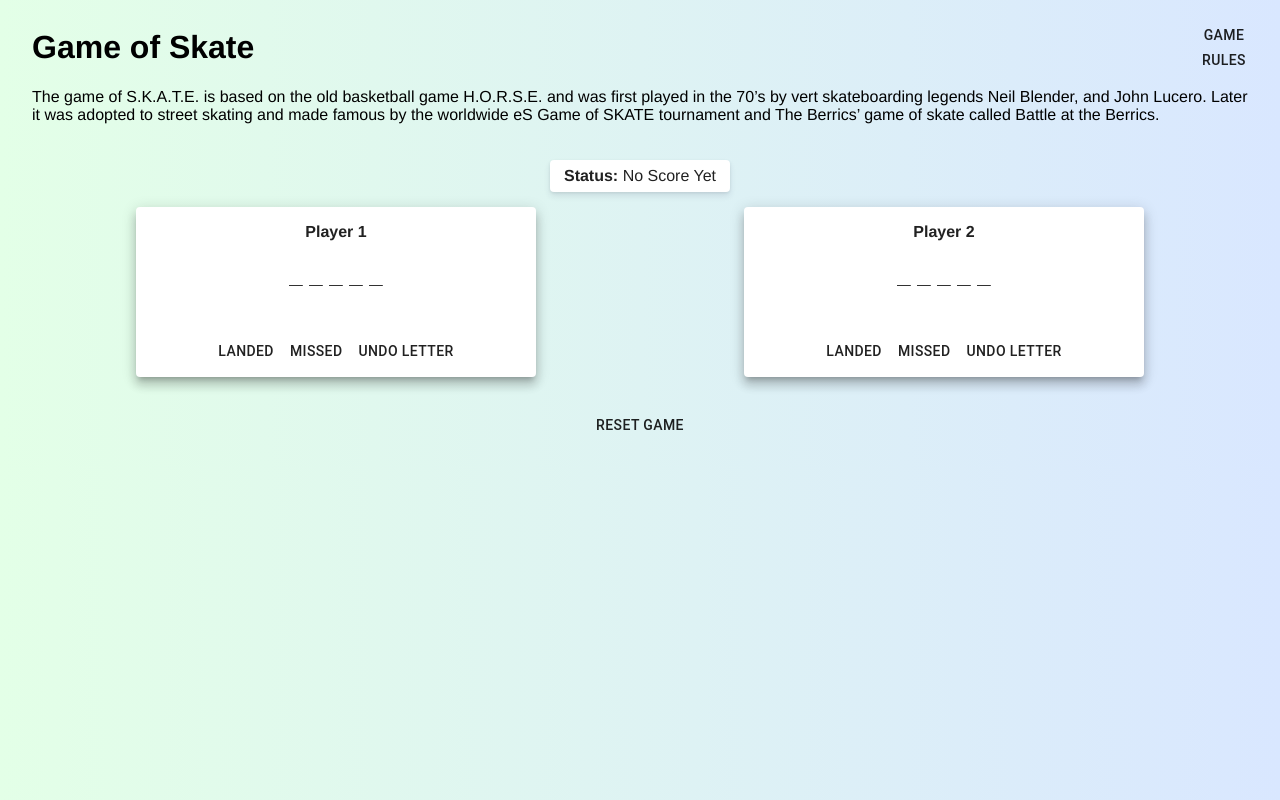
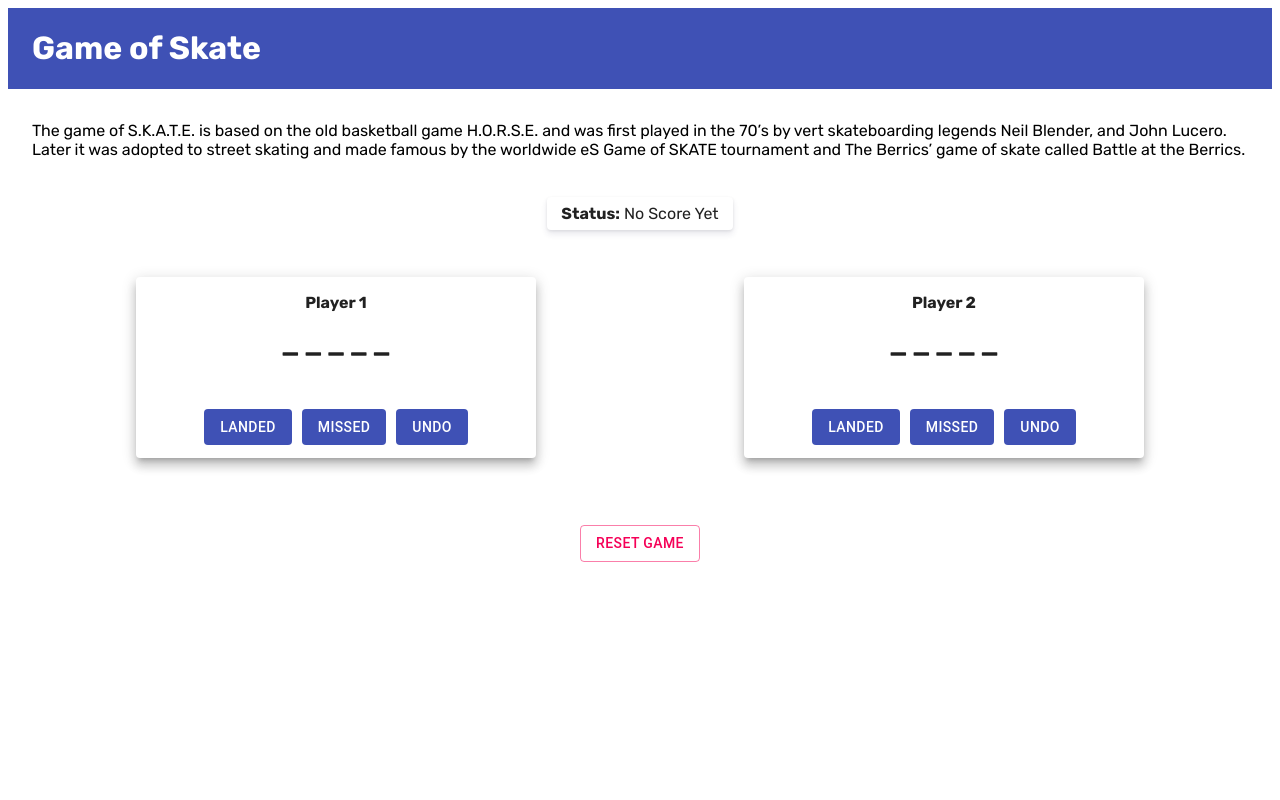
Before and after one commit to daryllcapistrano/Game-of-SKATE, a React (Create React App) app: page / in a window 1280 px wide. Built offline with nearby package versions, Linux system fonts and the light colour scheme.

Commit message:
styling fixes

```diff
--- a/public/index.html
+++ b/public/index.html
@@ -24,7 +24,10 @@
       work correctly both with client-side routing and a non-root public URL.
       Learn how to configure a non-root public URL by running `npm run build`.
     -->
-    <title>React App</title>
+    <title>Game of SKATE tracker App</title>
+    <style>
+      @import url("https://fonts.googleapis.com/css2?family=Rubik:ital,wght@0,300;0,400;0,700;1,400&display=swap");
+    </style>
   </head>
   <body>
     <noscript>You need to enable JavaScript to run this app.</noscript>
--- a/src/components/ActionButton.jsx
+++ b/src/components/ActionButton.jsx
@@ -3,7 +3,14 @@ import { Button } from "@material-ui/core/";
 
 export default function ActionButton(props) {
   return (
-    <Button onClick={props.handleClick} disabled={props.disabled}>
+    <Button
+      onClick={props.handleClick}
+      disabled={props.disabled}
+      color={props.color}
+      variant={props.variant}
+      disableElevation
+      style={{ margin: `5px` }}
+    >
       {props.text}
     </Button>
   );
--- a/src/components/Display.jsx
+++ b/src/components/Display.jsx
@@ -5,6 +5,7 @@ import { Paper } from "@material-ui/core/";
 
 const StyledPaper = styled(Paper)`
   margin: auto;
+  margin-bottom: 2rem;
   padding: 7px 14px;
   box-shadow: 0 4px 6px rgba(50, 50, 93, 0.11), 0 1px 3px rgba(0, 0, 0, 0.08);
   width: fit-content;
--- a/src/components/GameInfo.jsx
+++ b/src/components/GameInfo.jsx
@@ -1,16 +1,21 @@
 import React from "react";
 import { Container } from "@material-ui/core/";
+import styled from "styled-components";
+
+const StyledContainer = styled(Container)`
+  padding-top: 2rem;
+`;
 
 export default function GameInfo() {
   return (
     <React.Fragment>
-      <Container>
+      <StyledContainer>
         The game of S.K.A.T.E. is based on the old basketball game H.O.R.S.E.
         and was first played in the 70’s by vert skateboarding legends Neil
         Blender, and John Lucero. Later it was adopted to street skating and
         made famous by the worldwide eS Game of SKATE tournament and The
         Berrics’ game of skate called Battle at the Berrics.
-      </Container>
+      </StyledContainer>
       <br />
       <br />
     </React.Fragment>
--- a/src/components/Header.jsx
+++ b/src/components/Header.jsx
@@ -1,17 +1,17 @@
 import React from "react";
-import TopDrawer from "./TopDrawer";
+// import TopDrawer from "./TopDrawer";
 
 import { AppBar, Toolbar, Container } from "@material-ui/core/";
 
 export default function Header() {
   return (
     <React.Fragment>
-      <AppBar position="static" elevation={0} color="transparent">
+      <AppBar position="static" elevation={0}>
         <Toolbar disableGutters={true}>
           <Container>
             <h1>Game of Skate</h1>
           </Container>
-          <TopDrawer />
+          {/* <TopDrawer /> */}
         </Toolbar>
       </AppBar>
     </React.Fragment>
--- a/src/components/PlayerCards.jsx
+++ b/src/components/PlayerCards.jsx
@@ -17,6 +17,7 @@ import ActionButton from "./ActionButton";
 const StyledContainer = styled(Container)`
   text-align: center;
   padding: 15px;
+  margin-top: 2rem;
 `;
 
 const StyledGrid = styled(Grid)`
@@ -92,16 +93,22 @@ export default function ScoreCards() {
                     handleClick={landedCounter}
                     disabled={isEnabled}
                     text="Landed"
+                    color="primary"
+                    variant="contained"
                   />
                   <ActionButton
                     handleClick={missedLeft}
                     disabled={isEnabled}
                     text="Missed"
+                    color="primary"
+                    variant="contained"
                   />
                   <ActionButton
                     handleClick={removeLetterLeft}
                     disabled={isEnabled}
-                    text="Undo Letter"
+                    text="Undo"
+                    color="primary"
+                    variant="contained"
                   />
                 </ButtonGroup>
               </StyledCardActions>
@@ -114,28 +121,39 @@ export default function ScoreCards() {
                 <ScoreBoard playerTwo={playerTwo} />
               </StyledCardContent>
               <StyledCardActions>
-                <ButtonGroup>
+                <ButtonGroup spacing>
                   <ActionButton
                     handleClick={landedCounter}
                     disabled={isEnabled}
                     text="Landed"
+                    color="primary"
+                    variant="contained"
                   />
                   <ActionButton
                     handleClick={missedRight}
                     disabled={isEnabled}
                     text="Missed"
+                    color="primary"
+                    variant="contained"
                   />
                   <ActionButton
                     handleClick={removeLetterRight}
                     disabled={isEnabled}
-                    text="Undo Letter"
+                    text="Undo"
+                    color="primary"
+                    variant="contained"
                   />
                 </ButtonGroup>
               </StyledCardActions>
             </StyledCard>
           </StyledGrid>
           <StyledContainer>
-            <ActionButton handleClick={resetGame} text="Reset Game" />
+            <ActionButton
+              handleClick={resetGame}
+              text="Reset Game"
+              color="secondary"
+              variant="outlined"
+            />
           </StyledContainer>
         </Grid>
       </Container>
--- a/src/index.jsx
+++ b/src/index.jsx
@@ -8,8 +8,9 @@ import PlayerCards from "./components/PlayerCards";
 
 const GlobalStyle = createGlobalStyle`
   body {
-    background: linear-gradient(90deg, #e3ffe7 0%, #d9e7ff 100%);
-	font-family: 'Helvetica Neue', Helvetica, Arial, sans-serif;
+    background: #ffffff;
+    color: #000000;
+	  font-family: 'Rubik', sans-serif;
   }
 `;
 
```
